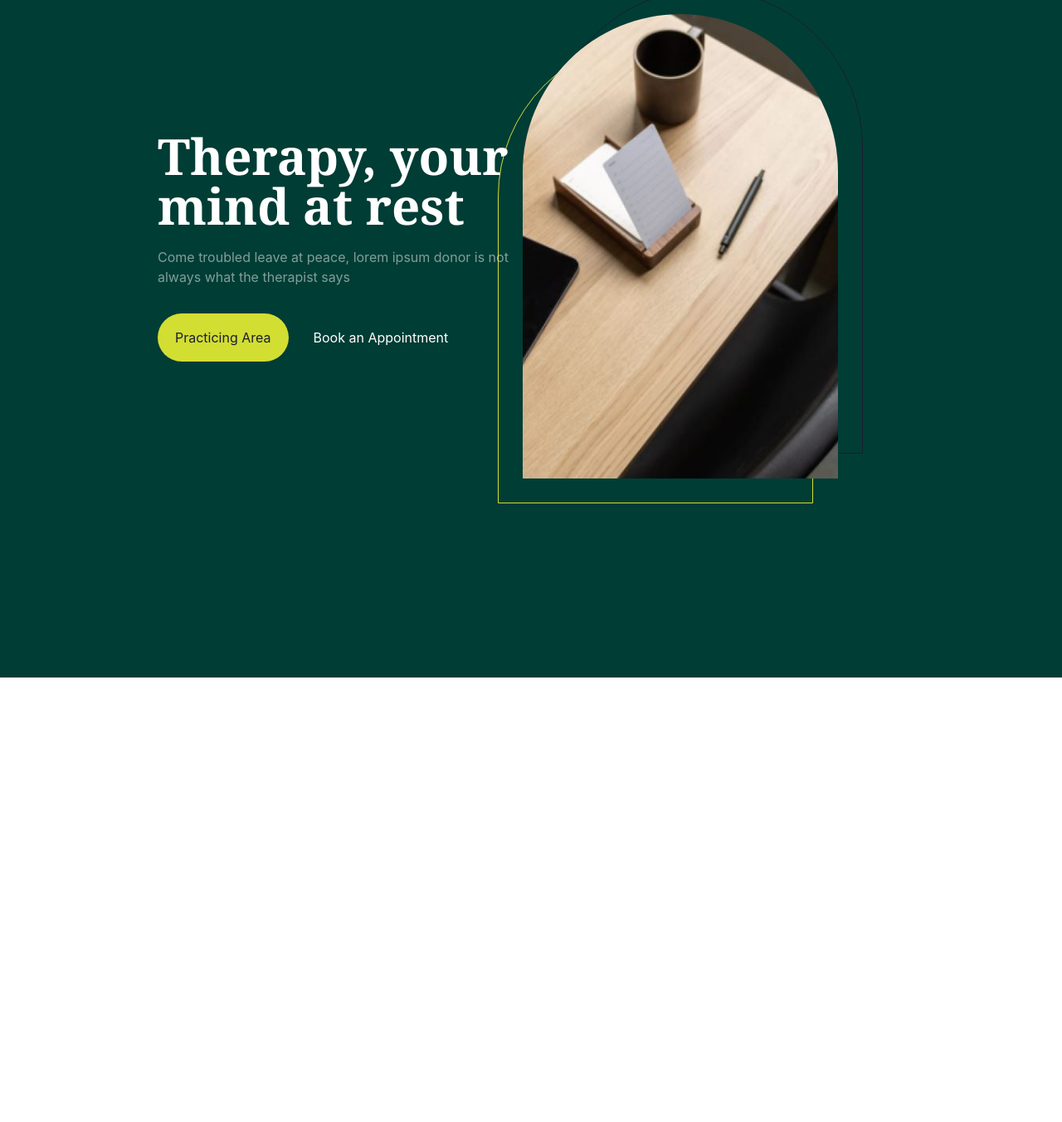
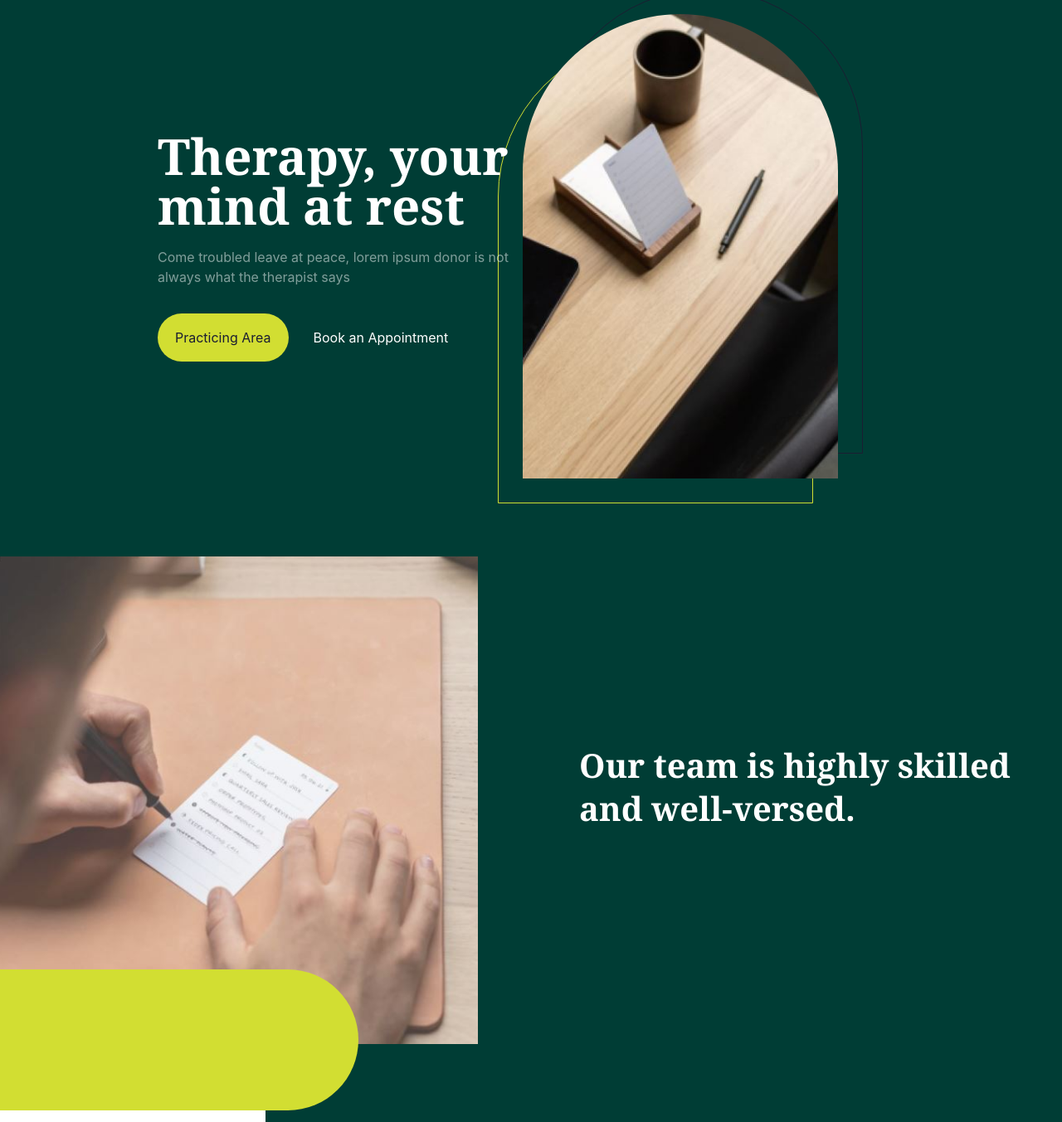
Before and after one commit to olufsenglo/therafoam, a website built with Parcel: page src/index.html in a window 1280 px wide. Shown: the part 143-1496 px from the top of the page at 83% size. Before the commit the page ends 960 px from the top, so only its background shows below. Built offline with nearby package versions, Linux system fonts and the light colour scheme; a web font is replaced by a local one.

Commit message:
Working on what we offer

```diff
--- a/src/index.html
+++ b/src/index.html
@@ -51,10 +51,9 @@
 
 				<!-- Start CTA button -->
 				<div class="w-1/4 flex justify-end">
-					<a
-						href="#"
-						class="transition-all duration-300 ease-in-out text-white hidden md:inline-block py-[0.7rem] px-5 rounded-[30px] border border-white border-opacity-25 hover:border-white"
-					>Hire Us
+					<a href="#"
+						class="transition-all duration-300 ease-in-out text-white hidden md:inline-block py-[0.7rem] px-5 rounded-[30px] border border-white border-opacity-25 hover:border-white">Hire
+						Us
 					</a>
 
 					<a href="#" class="js-menu-toggle text-[1.75rem] inline-block md:hidden">
@@ -67,19 +66,27 @@
 		<!-- End header -->
 
 		<!-- Start Hero -->
-			<div class="pt-[10rem] pg-[7rem] lg:pb-[15rem] p-0 bg-primary relative">
-				<div class="px-5 lg:px-0 max-w-[calc(1200px-300px)] mx-auto block md:flex flex-row items-center justify-center">
+		<section class="pt-[10rem] pg-[7rem] lg:pb-[15rem] p-0 bg-primary relative">
+			<div
+				class="px-5 lg:px-0 max-w-[calc(1200px-300px)] mx-auto block md:flex flex-row items-center justify-center">
 				<div class="w-full md:w-3/5 relative z-[1]">
-						<h1 class="text-center md:text-left text-[2rem] sm:text-5xl md:text-6xl text-white leading-[1.2] mb-[1.3rem] font-serif font-bold">Therapy, your mind at rest</h1>
+					<h1
+						class="text-center md:text-left text-[2rem] sm:text-5xl md:text-6xl text-white leading-[1.2] mb-[1.3rem] font-serif font-bold">
+						Therapy, your mind at rest</h1>
 					<div class="text-center md:text-left max-w-full md:max-w-[450px] mb-[2rem]">
 						<p class="text-white text-opacity-50">
 							Come troubled leave at peace, lorem ipsum donor is not always what the therapist says
 						</p>
 					</div>
-						<div class="justify-center text-center md:justify-start block sm:flex items-center space-x-0 sm:space-x-[1.875rem]">
-							<a href="#" class="mb-5 sm:mb-0 text-center w-full sm:w-auto inline-block py-4 px-5 rounded-[30px] bg-secondary text-dark border border-transparent transition-all duration-300 ease-in-out hover:border-white hover:bg-transparent hover:text-white">Practicing Area</a>
+					<div
+						class="justify-center text-center md:justify-start block sm:flex items-center space-x-0 sm:space-x-[1.875rem]">
+						<a href="#"
+							class="mb-5 sm:mb-0 text-center w-full sm:w-auto inline-block py-4 px-5 rounded-[30px] bg-secondary text-dark border border-transparent transition-all duration-300 ease-in-out hover:border-white hover:bg-transparent hover:text-white">Practicing
+							Area</a>
 
-							<a href="#" class="text-center inline-block text-white border-b border-transparent transition-all duration-300 ease-in-out hover:border-b-white hover:text-opacity-70">Book an Appointment</a>
+						<a href="#"
+							class="text-center inline-block text-white border-b border-transparent transition-all duration-300 ease-in-out hover:border-b-white hover:text-opacity-70">Book
+							an Appointment</a>
 					</div>
 
 				</div>
@@ -89,13 +96,29 @@
 
 						after:content-[''] after:absolute after:rounded-tr-[300px] after:rounded-tl-[300px] after:z-[-1] after:w-full after:h-full after:-top-[30px] after:-right-[30px] after:border after:border-dark
 						">
-							<img src="./images/img5.jpg" alt="Hero Image" class="max-w-full object-cover rounded-tr-[300px] rounded-tl-[300px] h-[388px] sm:h-[560px]">
+						<img src="./images/img5.jpg" alt="Hero Image"
+							class="max-w-full object-cover rounded-tr-[300px] rounded-tl-[300px] h-[388px] sm:h-[560px]">
 					</div>
 				</div>
 			</div>
-			</div>
+		</section>
 		<!-- Start Hero -->
 
+		<!-- Start What we offer -->
+		<section class="pt-0 px-0 pb-24 md:pb-[20rem] relative before:content-p[''] before:absolute before:z-[-1] before:w-1/4 before:left-0 before:top-0 before:bottom-0 before:bg-white after:content-[''] after:absolute after:z-[-1] after:w-full md:after:w-3/4 after:-right-0 after:top-0 after:bottom-0 after:bg-primary">
+			<div class="block md:flex flex-row max-w-[1200px] mx-auto pt-0 md:pt-20 justify-end items-center px-5">
+				<div class="w-full md:w-[45%] left-0 relative mb-[6.5rem] md:mb-0 md:absolute before:content-[''] before:absolute before:w-3/4 before:h-[10.625rem] before:-bottom-[5rem] before:-left-6 md:before:left-0 before:bg-secondary before:rounded-tr-[100px] before:rounded-br-[100px]">
+					<img src="./images/img3.jpg" alt="What we offer" class="w-full h-[588px] object-cover object-top">
+				</div>
+
+				<div class="w-full md:w-[45%] z-[2] relative">
+					<div>
+						<h2 class="text-2xl sm:text-[2rem] md:text-[2.5rem] leading-[1.3] text-white mb-8 font-bold font-serif">Our team is highly skilled and well-versed.</h2>
+					</div>
+				</div>
+			</div>
+		</section>
+		<!-- End What we offer -->
 	</div>
 	<!-- End wrap -->
 </body>
```
Also changed, not shown: src/images/img3.jpg (added). Lines whose indentation alone changed are shown as unchanged.
